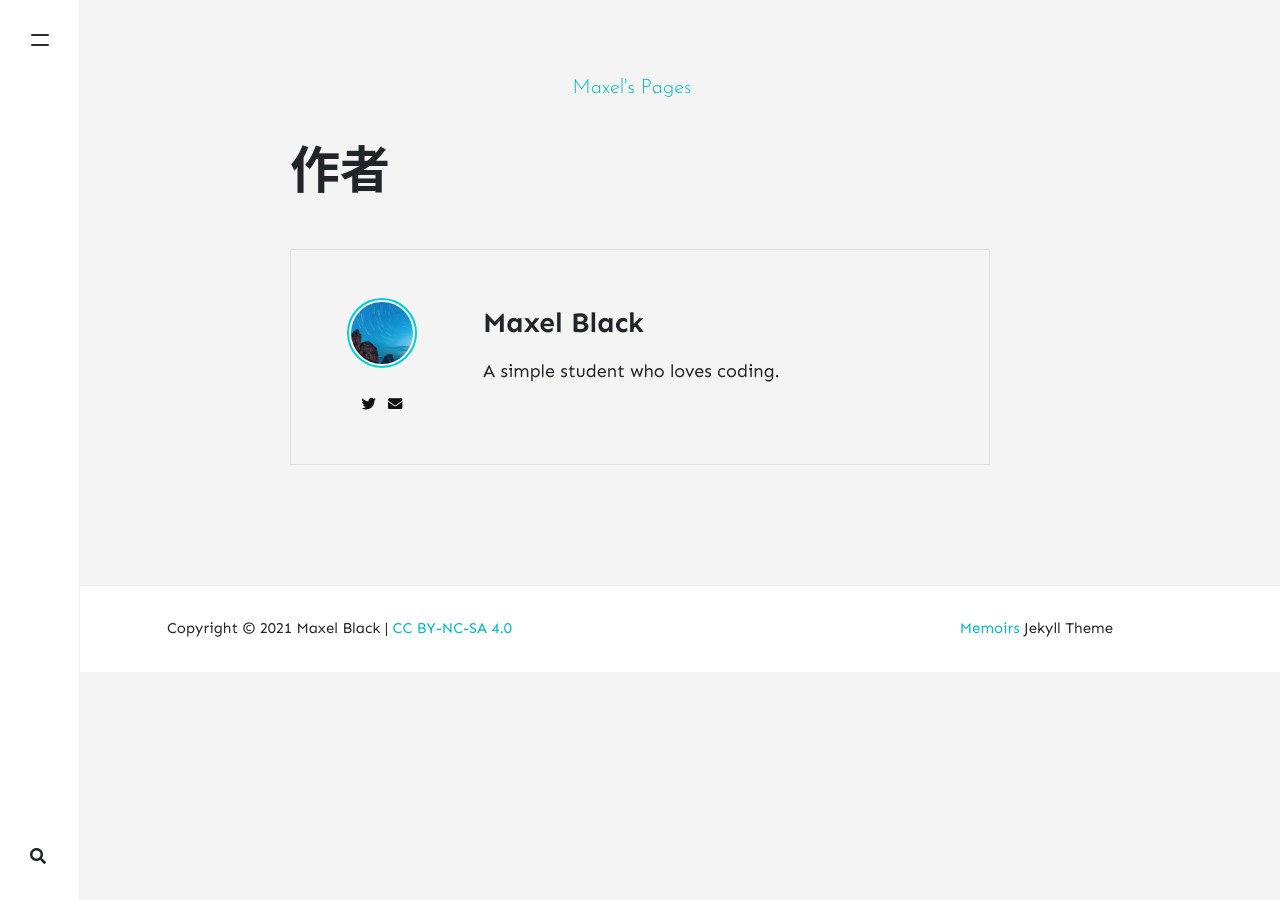
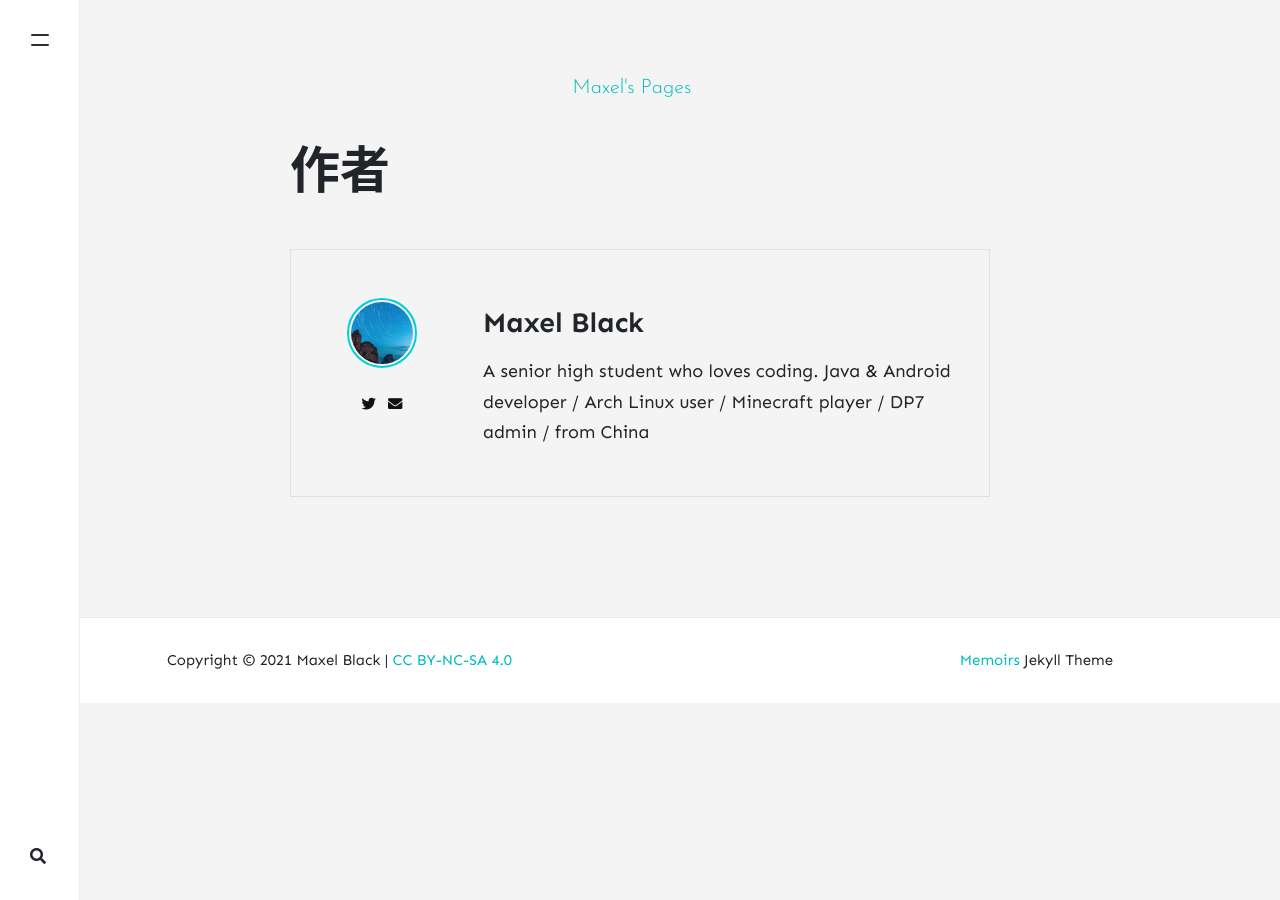
Before and after one commit to maxelblack/maxels-pages, a Jekyll site: the page built from _pages/authors.html, in a window 1280 px wide. Built offline with Jekyll 4.4.1, drawn with Linux system fonts in a browser that asks for light colours; nearby versions of some CDN libraries; comment, search, counter and statistics services are not loaded.

Commit message:
Update author infomation

```diff
--- a/_config.yml
+++ b/_config.yml
@@ -73,7 +73,8 @@ authors:
     avatar: 'r/maxel.jpg'
     email: "maxelblack@outlook.com"
     twitter: "https://twitter.com/maxelbk"
-    description: "A simple student who loves coding."
+    description: "A senior high student who loves coding.
+    Java & Android developer / Arch Linux user / Minecraft player / DP7 admin / from China"
 
 # Other Things
 
```
